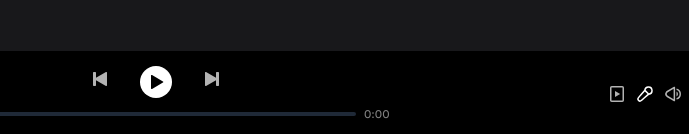
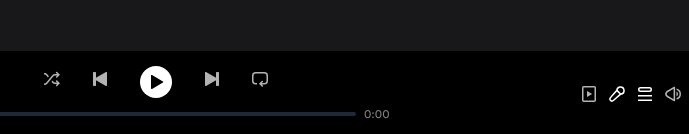
Before and after one commit to adrian9906/Spotify-Clone-Astro, an Astro site: page /section/1 in a window 1280 px wide. Shown: the part 663-797 px from the top of the page, 484-1173 px from the left. Built offline with nearby package versions, Linux system fonts and the light colour scheme; Astro itself is replaced by a stand-in of ours.

Commit message:
Updated svgs.

```diff
--- a/src/components/Player.jsx
+++ b/src/components/Player.jsx
@@ -18,7 +18,49 @@ export const Lyrics = ({ classname }) => (
   </svg>
 )
 
+export const Random = ({ classname }) => (
 
+  <svg role="img"
+    height="16"
+    width="16"
+    fill="currentColor"
+    aria-hidden="true"
+    aria-label="Aleatorio"
+    viewBox="0 0 16 16">
+    <path d="M13.151.922a.75.75 0 1 0-1.06 1.06L13.109 3H11.16a3.75 3.75 0 0 0-2.873 1.34l-6.173 7.356A2.25 2.25 0 0 1 .39 12.5H0V14h.391a3.75 3.75 0 0 0 2.873-1.34l6.173-7.356a2.25 2.25 0 0 1 1.724-.804h1.947l-1.017 1.018a.75.75 0 0 0 1.06 1.06L15.98 3.75 13.15.922zM.391 3.5H0V2h.391c1.109 0 2.16.49 2.873 1.34L4.89 5.277l-.979 1.167-1.796-2.14A2.25 2.25 0 0 0 .39 3.5z">
+    </path>
+    <path d="m7.5 10.723.98-1.167.957 1.14a2.25 2.25 0 0 0 1.724.804h1.947l-1.017-1.018a.75.75 0 1 1 1.06-1.06l2.829 2.828-2.829 2.828a.75.75 0 1 1-1.06-1.06L13.109 13H11.16a3.75 3.75 0 0 1-2.873-1.34l-.787-.938z">
+
+    </path>
+  </svg>
+)
+
+
+export const Repeat = ({ classname }) => (
+
+  <svg role="img"
+    height="16"
+    width="16"
+    fill="currentColor"
+    aria-hidden="true"
+    aria-label="Repetir la cancion"
+    viewBox="0 0 16 16">
+    <path d="M0 4.75A3.75 3.75 0 0 1 3.75 1h8.5A3.75 3.75 0 0 1 16 4.75v5a3.75 3.75 0 0 1-3.75 3.75H9.81l1.018 1.018a.75.75 0 1 1-1.06 1.06L6.939 12.75l2.829-2.828a.75.75 0 1 1 1.06 1.06L9.811 12h2.439a2.25 2.25 0 0 0 2.25-2.25v-5a2.25 2.25 0 0 0-2.25-2.25h-8.5A2.25 2.25 0 0 0 1.5 4.75v5A2.25 2.25 0 0 0 3.75 12H5v1.5H3.75A3.75 3.75 0 0 1 0 9.75v-5z">
+    </path>
+  </svg>
+)
+
+export const Queue = ({className}) =>(
+  <svg role="img"
+  height="16"
+  width="16"
+  fill="currentColor"
+  aria-hidden="true"
+  aria-label="Cola"
+  viewBox="0 0 16 16">
+    <path d="M15 15H1v-1.5h14V15zm0-4.5H1V9h14v1.5zm-14-7A2.5 2.5 0 0 1 3.5 1h9a2.5 2.5 0 0 1 0 5h-9A2.5 2.5 0 0 1 1 3.5zm2.5-1a1 1 0 0 0 0 2h9a1 1 0 1 0 0-2h-9z"></path>
+  </svg>
+)
 export const Pause = ({ className }) => (
   <svg
     className={className}
@@ -311,6 +353,23 @@ export function Player() {
       <div className="grid place-content-center gap-4 flex-1">
         <div className="flex justify-center flex-col items-center">
           <div className="flex items-center gap-8">
+          <TooltipProvider delayDuration={300}>
+              <Tooltip>
+                <TooltipTrigger>
+                  <button
+                    className="text-[#b3b3b3] hover:text-white"
+                  >
+                    <Random />
+                  </button>
+
+                </TooltipTrigger>
+                <TooltipContent className="bg-gray-900">
+                  <p>Random music</p>
+                </TooltipContent>
+              </Tooltip>
+            </TooltipProvider>
+
+
             <TooltipProvider delayDuration={300}>
               <Tooltip>
                 <TooltipTrigger>
@@ -358,6 +417,22 @@ export function Player() {
                 </TooltipContent>
               </Tooltip>
             </TooltipProvider>
+
+
+            <TooltipProvider delayDuration={300}>
+              <Tooltip>
+                <TooltipTrigger>
+                <button
+              className="text-[#b3b3b3] hover:text-white"
+            >
+              <Repeat />
+            </button>
+                </TooltipTrigger>
+                <TooltipContent className="bg-gray-900">
+                  Repeat
+                </TooltipContent>
+              </Tooltip>
+            </TooltipProvider>
           </div>
           <SongControl audio={audioRef} />
         </div>
@@ -380,6 +455,13 @@ export function Player() {
             <Lyrics />
           </span>
         </button>
+
+        <button
+        >
+          <span>
+            <Queue />
+          </span>
+        </button>
         <VolumeControl />
       </div>
 
```
